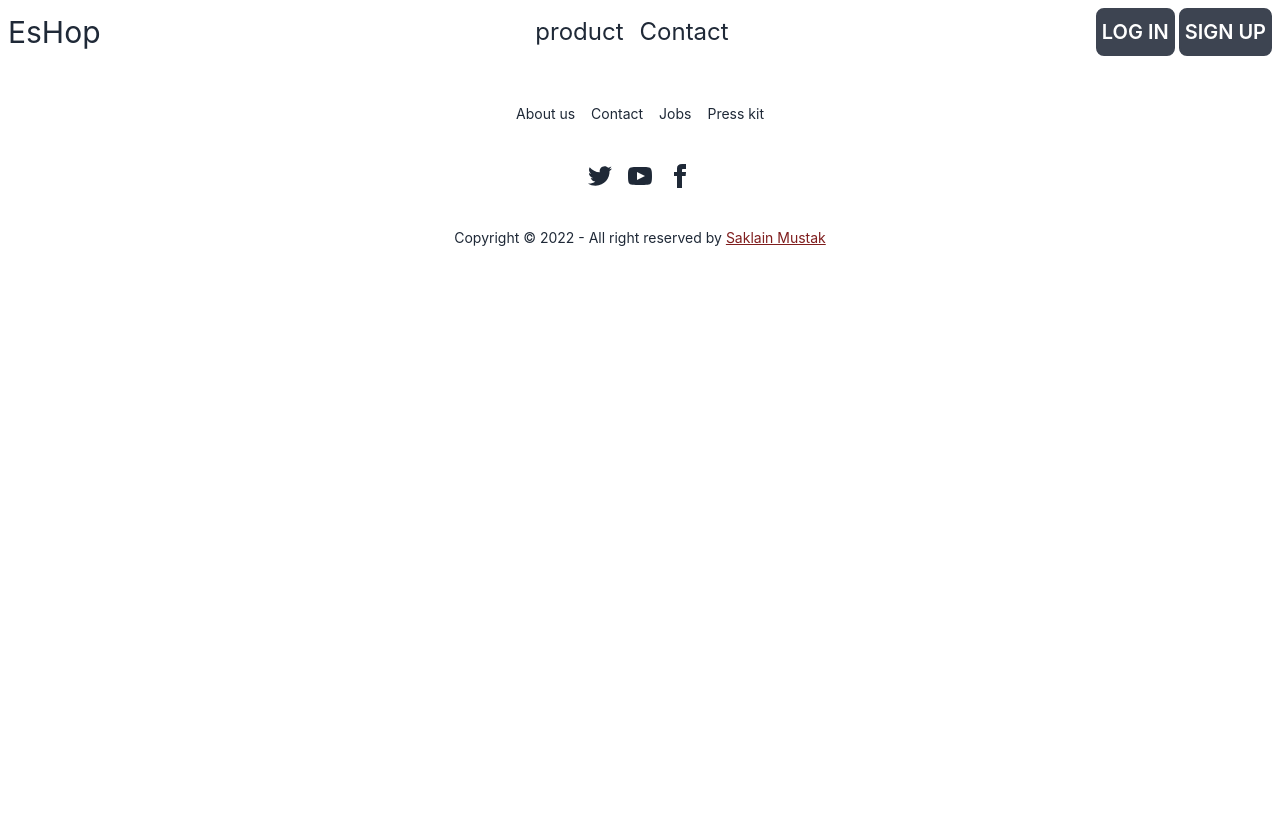
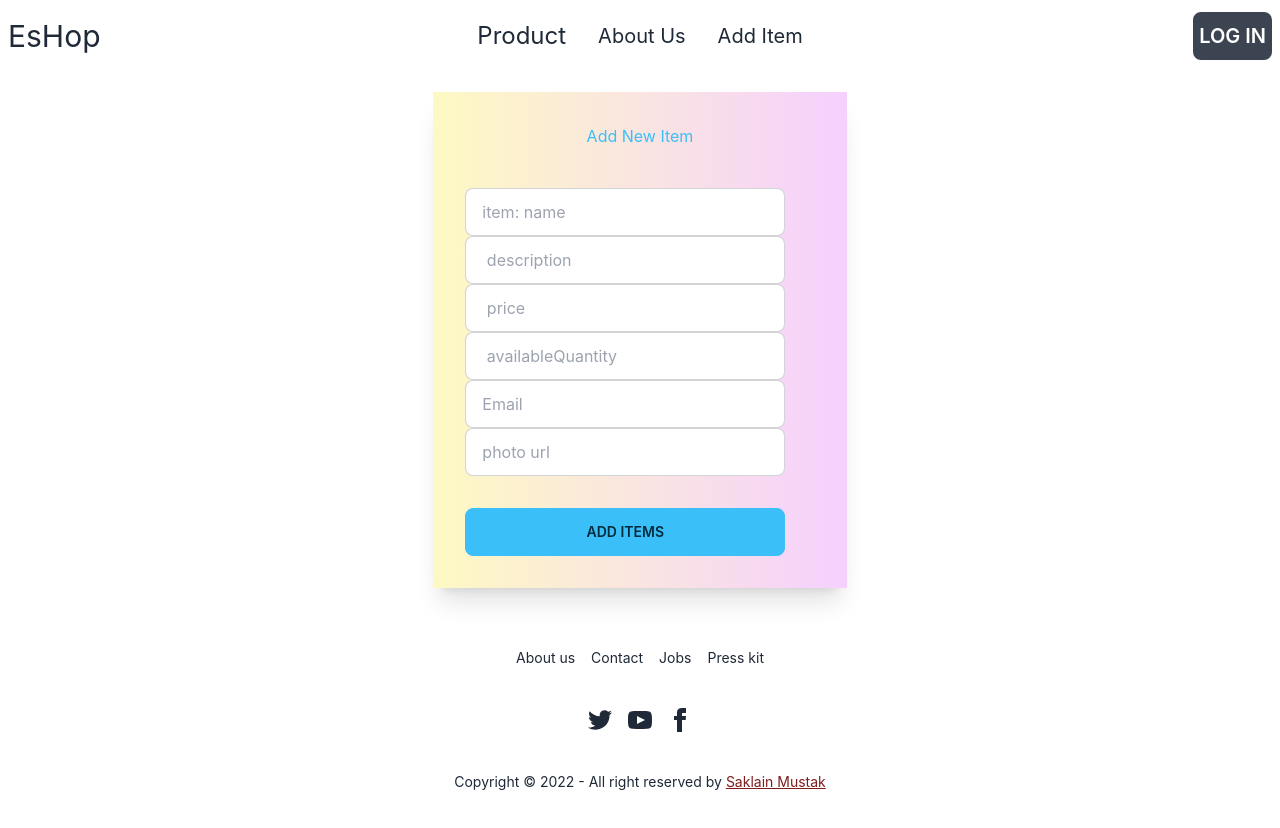
Before and after one commit to saklain71/usercrud, a React (Create React App) app: page /additem in a window 1280 px wide. Shown: the top 828 px of the page. Before the commit the page ends 800 px from the top, so only its background shows below. Built offline with nearby package versions, Linux system fonts and the light colour scheme; no server answers.

Commit message:
crud operatiion done without patch

```diff
--- a/package.json
+++ b/package.json
@@ -10,10 +10,12 @@
     "react": "^18.2.0",
     "react-dom": "^18.2.0",
     "react-hook-form": "^7.34.0",
+    "react-hooks": "^1.0.1",
     "react-icons": "^4.4.0",
     "react-router": "^6.3.0",
     "react-router-dom": "^6.3.0",
     "react-scripts": "5.0.1",
+    "react-toastify": "^9.0.8",
     "web-vitals": "^2.1.4"
   },
   "scripts": {
--- a/src/App.js
+++ b/src/App.js
@@ -5,6 +5,10 @@ import Login from './Pages/Shared/Login';
 import Footer from './Pages/Footer';
 import Navbar from './Pages/Navbar';
 import Signup from './Pages/Shared/Signup';
+import Products from './Pages/Products/Products';
+import { ToastContainer } from 'react-toastify';
+import 'react-toastify/dist/ReactToastify.css';
+import AddItems from './Pages/Home/AddItems';
 
 function App() {
   return (
@@ -12,10 +16,13 @@ function App() {
       <Navbar></Navbar>
       <Routes>
         <Route path="/" element={<Home></Home>}></Route>
+        <Route path="products" element={<Products></Products>}></Route>
         <Route path="signUp" element={<Signup></Signup>}></Route>
         <Route path="login" element={<Login></Login>}></Route>
+        <Route path="additem" element={<AddItems></AddItems>}></Route>
       </Routes>
       <Footer></Footer>
+      <ToastContainer></ToastContainer>
     </div>
   );
 }
--- /dev/null
+++ b/src/Pages/Home/AddItems.js
@@ -0,0 +1,65 @@
+import React, { useEffect, useState } from 'react';
+
+import { useForm } from 'react-hook-form';
+import { toast } from 'react-toastify';
+
+
+const AddItems = () => {
+    const [items, setItems] = useState();
+    //  const [user] = useAuthState(auth);
+
+    useEffect(() => {
+        fetch('http://localhost:5000/products/items')
+            .then(res => res.json())
+            .then(data => setItems(data))
+    }, [items])
+
+    // from react hook form
+    const { register, handleSubmit } = useForm();
+
+    const onSubmit = (data, e) => {
+        const total = { ...data, delivery: 0 };
+        console.log(total);
+        e.target.reset();
+
+        const url = 'http://localhost:5000/products';
+        fetch(url, {
+            method: 'POST',
+            headers: {
+                'Content-Type': 'application/json',
+            },
+            body: JSON.stringify(total),
+
+        })
+            .then(response => response.json())
+            .then(result => {
+                console.log('Success:', result);
+                toast("successfully added a new item");
+
+            })
+    };
+    return (
+
+
+        <div className='flex align-center justify-center bg-base-100 m-5'>
+            <div className="card w-full lg:w-1/3 shadow-xl">
+                <div className="card-body bg-gradient-to-r from-yellow-100 to-fuchsia-200">
+                    <h1 className='text-info text-center mb-8'>Add New Item</h1>
+                    <form className=' Aform-control  max-w-xs' onSubmit={handleSubmit(onSubmit)}>
+                        {/* <input className='mb-2 p-2' placeholder='Name' name='email' value={user?.email}  type="text" {...register("email")}/> */}
+                        <input className='input input-bordered w-full max-w-xs"' placeholder='item: name' type="text" {...register("name", { required: true })} />
+                        <input className='input input-bordered w-full max-w-xs' placeholder=' description' type="text" {...register("description", { required: true })} />
+                        <input className='input input-bordered w-full max-w-xs' placeholder=' price' type="number" {...register("price")} />
+                        <input className='input input-bordered w-full max-w-xs' placeholder=' availableQuantity' type="number" {...register("price")} />
+                        <input className='input input-bordered w-full max-w-xs' placeholder='Email' type="text" {...register("email", { required: true })} />
+                        <input className='input input-bordered w-full max-w-xs' placeholder='photo url' type="text" {...register("img", { required: true })} />
+                        <input className='btn btn-info w-full max-w-xs mt-8 ' type="submit" value="Add Items" />
+                    </form>
+
+                </div>
+            </div>
+        </div>
+    );
+};
+
+export default AddItems;
--- a/src/Pages/Home/Banner.js
+++ b/src/Pages/Home/Banner.js
@@ -10,7 +10,7 @@ const Banner = () => {
             <div class="hero-content text-center text-neutral-content">
                 <div class="max-w-md">
                     <h1 class="mb-5 text-5xl font-bold ">Welcome to <br /> <span className='text-info'>EsHop House</span></h1>
-                    <button class="btn btn-info">Let's Explore More ...</button>
+                    <button class="btn bg-gradient-to-r from-yellow-100 to-fuchsia-200 text-black">Let's Explore More ...</button>
                 </div>
             </div>
         </div>
--- a/src/Pages/Home/Contact.js
+++ b/src/Pages/Home/Contact.js
@@ -2,7 +2,7 @@ import React from 'react';
 
 const Contact = () => {
     return (
-        <div id="contact" className={` my-12 `}>
+
         <div
           style={{
             background: `url(https://neilpatel.com/wp-content/uploads/2015/04/ecommerce.jpg) `,
@@ -34,7 +34,6 @@ const Contact = () => {
             <button className="btn bg-gradient-to-r from-yellow-100 to-fuchsia-200 capitalize text-black">Contact Submit</button>
           </div>
         </div>
-      </div>
     );
   };
 
--- a/src/Pages/Navbar.js
+++ b/src/Pages/Navbar.js
@@ -20,14 +20,14 @@ const Navbar = () => {
       </div>
       <div class="navbar-center hidden lg:flex" tabIndex="0">
         <ul class="menu menu-horizontal p-0" tabIndex="0">
-          <li className='text-2xl hover:animate-bounce'>product</li>
-          <li className='text-2xl hover:animate-bounce mx-4'>Contact</li>
+        <li className='text-2xl hover:animate-bounce'><Link to="products"> Product </Link></li>
+        <li className='text-xl hover:animate-bounce'><Link to="about"> About Us </Link></li>
+        <li className='text-xl hover:animate-bounce'><Link to="additem"> Add Item </Link></li>
         </ul>
       </div>
       <div class="navbar-end gap-1">
         <Link className='border-2 text-xl btn p-1 ' to="login">Log In</Link>
-        <Link className='border-2 text-xl btn p-1 ' to="signUp">Sign Up</Link>
-
+        {/* <Link className='border-2 text-xl btn p-1 ' to="signUp">Sign Up</Link> */}
       </div>
     </div>
   );
--- /dev/null
+++ b/src/Pages/Products/Products.js
@@ -0,0 +1,29 @@
+import React, { useState } from 'react';
+import { useEffect } from 'react';
+import ProductsDetails from './ProductsDetails';
+
+
+const Products = () => {
+
+    const [products, setProduct] = useState([]);
+
+    useEffect(() => {
+        fetch('http://localhost:5000/products')
+            .then(response => response.json())
+            .then(data => setProduct(data))
+    }, [products]);
+
+    return (
+        <div className='grid grid-cols-1 lg:grid-cols-3 gap-10 sm:grid-cols-2'>
+
+           {
+                products.map(productss => <ProductsDetails
+                    key={productss.id}
+                    productss={productss} >
+                </ProductsDetails>)
+            }
+        </div>
+    );
+};
+
+export default Products;
--- /dev/null
+++ b/src/Pages/Products/ProductsDetails.js
@@ -0,0 +1,41 @@
+import React from 'react';
+import { useNavigate } from 'react-router';
+import { toast } from 'react-toastify';
+//import { useNavigate } from 'react-router';
+
+const ProductsDetails = ({productss , children}) => {
+    const {img,name, description, availableQuantity, price} = productss;
+   // const navigate = useNavigate();
+   const navigate = useNavigate();
+
+   const deleteButton = (id) =>{
+
+    fetch(`http://localhost:5000/delete/${id}`, {
+        method: 'DELETE',
+    })
+        .then(response => response.json())
+        .then(data => {
+            console.log(data)
+            toast("Successfully deleted from DataBase")
+        })
+   }
+
+
+    return (
+       <div className='card w-96 bg-base-100 shadow-xl'>
+         <div className='card-body '>
+            <img src={img} alt='' className='h-38 w-full'/>
+            <p><b> {name} </b></p>
+            <p> {description}</p>
+            <p><b>availableQuantity:</b> {availableQuantity}</p>
+            <p><b>price:</b> {price}</p>
+            <div className='grid grid-cols-2 gap-10'>
+                <button onClick={() => deleteButton(productss._id)} className='btn'>Delete</button>
+                <button className='btn'>Update</button>
+            </div>
+        </div>
+       </div>
+    );
+};
+
+export default ProductsDetails;
--- /dev/null
+++ b/src/Pages/Products/Update.js
@@ -0,0 +1,11 @@
+import React from 'react';
+
+const Update = () => {
+    return (
+        <div>
+            <p>Update here</p>
+        </div>
+    );
+};
+
+export default Update;
--- a/src/Pages/Shared/Signup.js
+++ b/src/Pages/Shared/Signup.js
@@ -1,5 +1,6 @@
 import React from 'react';
 import { useForm } from 'react-hook-form';
+import { Link } from 'react-router-dom';
 
 const Signup = () => {
 
@@ -91,6 +92,7 @@ const Signup = () => {
 
                         <input className='btn w-full max-w-xs' type="submit" value="Sign Up" />
                     </form>
+                    <p className='text-center'><small>Already Signed Up? </small><Link className='text-blue-500' to="/login">Please Log In</Link></p>
                 </div>
             </div>
         </div>
--- /dev/null
+++ b/src/Pages/helper/helper.js
@@ -0,0 +1,5 @@
+const global = {
+    container: "container lg:container md:container mx-auto px-2 px-5",
+  };
+
+  export default global;
```
Also changed, not shown: 1 other file (tests, documents, lock files or other folders).
